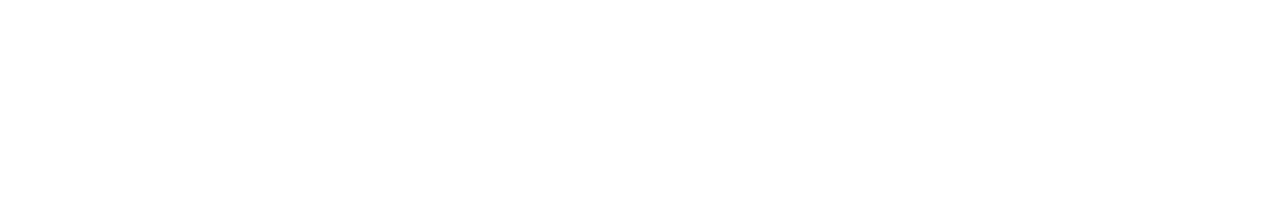
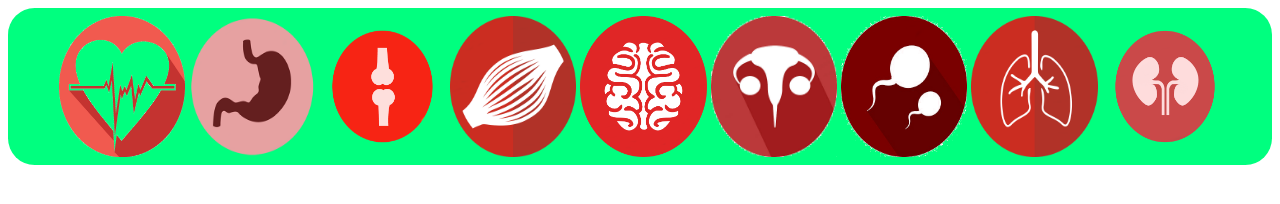
Before and after one commit to gustavoFG28/Corpo-Humano, a plain HTML site: page Pagina/index.html in a window 1280 px wide. Drawn offline with Linux system fonts and the light colour scheme.

Commit message:
Criação do Site

```diff
--- a/Pagina/index.html
+++ b/Pagina/index.html
@@ -3,9 +3,21 @@
         <meta charset="utf-8">
         <link rel="shortcut icon" href="icoSite.ico" type="image/x-icon" />
         <link rel="stylesheet" href="style.css" type="text/css">
-         <title>Corpo-Humano</title>
+
+        <title>Corpo-Humano</title>
     </head>
     <body>
+        <header id="cabecalho">
+            <img id="S.Cardiovascular" src="Imagens/S.Cardiovascular.png" class="icone">
+            <img id="S.Cardiovascular" src="Imagens/S.Digestorio.png" class="icone">
+            <img id="S.Cardiovascular" src="Imagens/S.Esqueletico.png" class="icone">
+            <img id="S.Cardiovascular" src="Imagens/S.Muscular.png" class="icone">
+            <img id="S.Cardiovascular" src="Imagens/S.Nervoso.png" class="icone">
+            <img id="S.Cardiovascular" src="Imagens/S.ReprFem.png" class="icone">
+            <img id="S.Cardiovascular" src="Imagens/S.ReprMasc.png" class="icone">
+            <img id="S.Cardiovascular" src="Imagens/S.Respiratorio.png" class="icone">
+            <img id="S.Cardiovascular" src="Imagens/S.Urinario.png" class="icone">
+        </header>
 
     </body>
 </html>
--- a/Pagina/style.css
+++ b/Pagina/style.css
@@ -0,0 +1,24 @@
+body
+{
+
+}
+
+header#cabecalho
+{
+    width: 100%;
+    height: 20%;
+    background: #00FF7F;
+    border-radius: 20pt;
+}
+header#cabecalho img
+{
+    position: relative;
+    top: 5%;
+    left: 4%;
+}
+
+.icone
+{
+    width: 10%;
+    height: 90%;
+}
```
Also changed, not shown: Pagina/js.js (added, +9 -0 lines), Pagina/Imagens/S.Cardiovascular.png (added), Pagina/Imagens/S.Digestorio.png (added), Pagina/Imagens/S.Esqueletico.png (added), Pagina/Imagens/S.Muscular.png (added), Pagina/Imagens/S.Nervoso.png (added), Pagina/Imagens/S.ReprFem.png (added), Pagina/Imagens/S.ReprMasc.png (added), Pagina/Imagens/S.Respiratorio.png (added), Pagina/Imagens/S.Urinario.png (added), Pagina/d.png (added), 3 other files.
